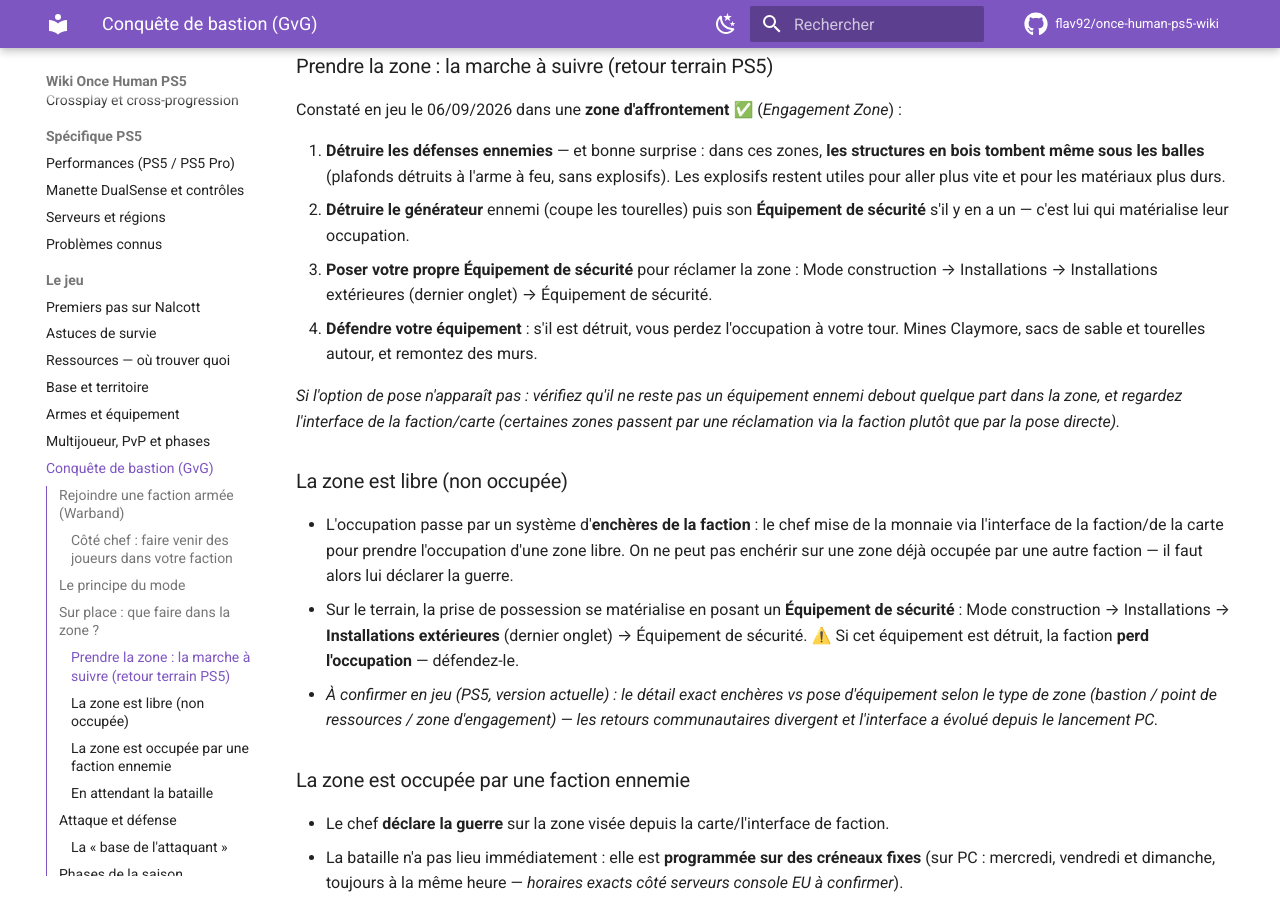
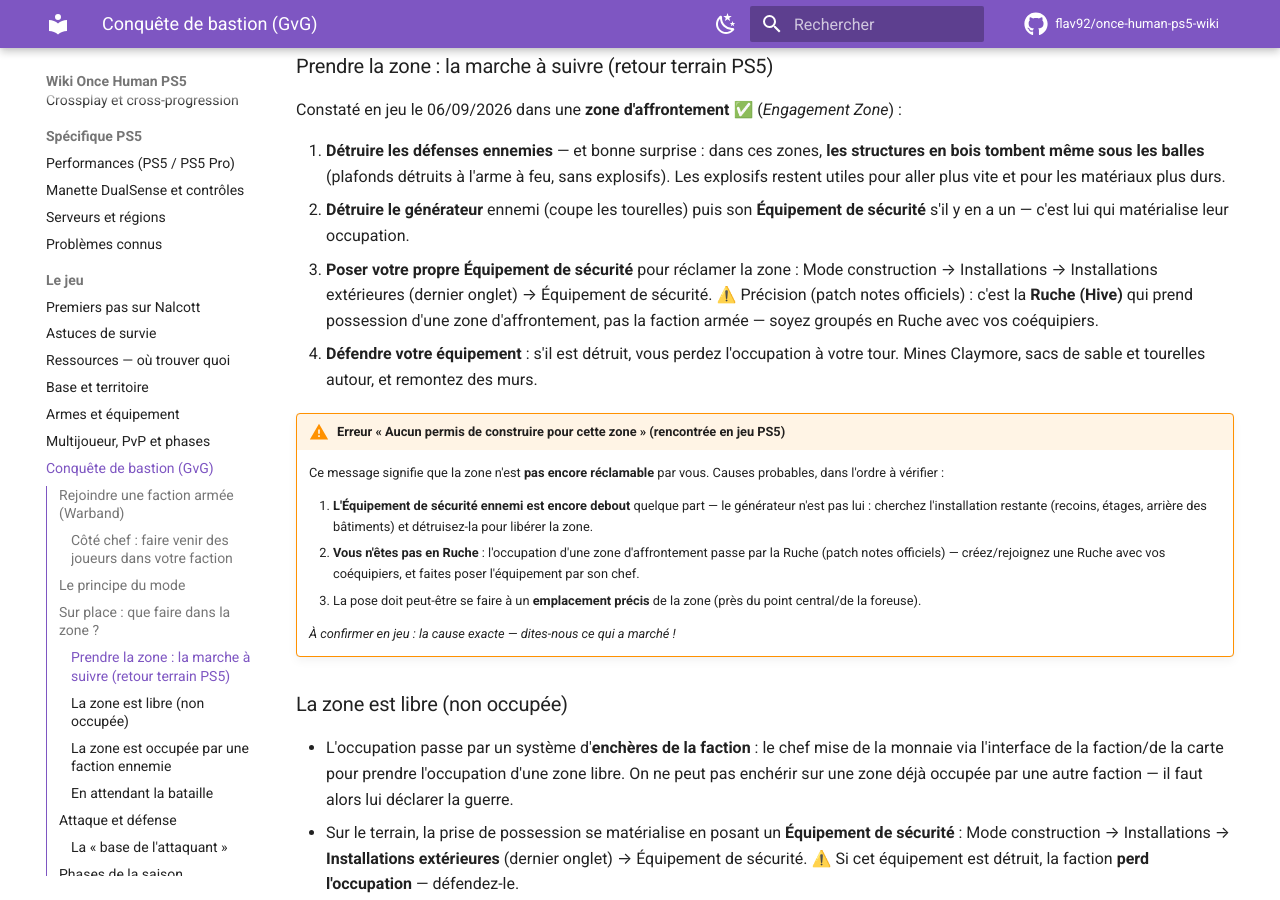
Before and after one commit to flav92/once-human-ps5-wiki, an MkDocs documentation site: the page built from docs/jeu/conquete-bastion.md, in a window 1280 px wide and 900 px high, scrolled down 1339 px. Built offline with MkDocs 1.6.1 and Material for MkDocs 9.7.7, drawn with Linux system fonts in a browser that asks for light colours; comment, search, counter and statistics services are not loaded.

Commit message:
Zone d'affrontement : erreur permis de construire et occupation par la Ruche
Co-Authored-By: Claude Fable 5 <noreply@anthropic.com>
Claude-Session: https://claude.ai/code/session_01TCxfqbazixhXZqmCd3gYVk

```diff
--- a/docs/jeu/conquete-bastion.md
+++ b/docs/jeu/conquete-bastion.md
@@ -41,10 +41,17 @@ Constaté en jeu le 06/09/2026 dans une **zone d'affrontement** ✅ (*Engagement
 
 1. **Détruire les défenses ennemies** — et bonne surprise : dans ces zones, **les structures en bois tombent même sous les balles** (plafonds détruits à l'arme à feu, sans explosifs). Les explosifs restent utiles pour aller plus vite et pour les matériaux plus durs.
 2. **Détruire le générateur** ennemi (coupe les tourelles) puis son **Équipement de sécurité** s'il y en a un — c'est lui qui matérialise leur occupation.
-3. **Poser votre propre Équipement de sécurité** pour réclamer la zone : Mode construction → Installations → Installations extérieures (dernier onglet) → Équipement de sécurité.
+3. **Poser votre propre Équipement de sécurité** pour réclamer la zone : Mode construction → Installations → Installations extérieures (dernier onglet) → Équipement de sécurité. ⚠️ Précision (patch notes officiels) : c'est la **Ruche (Hive)** qui prend possession d'une zone d'affrontement, pas la faction armée — soyez groupés en Ruche avec vos coéquipiers.
 4. **Défendre votre équipement** : s'il est détruit, vous perdez l'occupation à votre tour. Mines Claymore, sacs de sable et tourelles autour, et remontez des murs.
 
-*Si l'option de pose n'apparaît pas : vérifiez qu'il ne reste pas un équipement ennemi debout quelque part dans la zone, et regardez l'interface de la faction/carte (certaines zones passent par une réclamation via la faction plutôt que par la pose directe).*
+!!! warning "Erreur « Aucun permis de construire pour cette zone » (rencontrée en jeu PS5)"
+    Ce message signifie que la zone n'est **pas encore réclamable** par vous. Causes probables, dans l'ordre à vérifier :
+
+    1. **L'Équipement de sécurité ennemi est encore debout** quelque part — le générateur n'est pas lui : cherchez l'installation restante (recoins, étages, arrière des bâtiments) et détruisez-la pour libérer la zone.
+    2. **Vous n'êtes pas en Ruche** : l'occupation d'une zone d'affrontement passe par la Ruche (patch notes officiels) — créez/rejoignez une Ruche avec vos coéquipiers, et faites poser l'équipement par son chef.
+    3. La pose doit peut-être se faire à un **emplacement précis** de la zone (près du point central/de la foreuse).
+
+    *À confirmer en jeu : la cause exacte — dites-nous ce qui a marché !*
 
 ### La zone est libre (non occupée)
 
```
